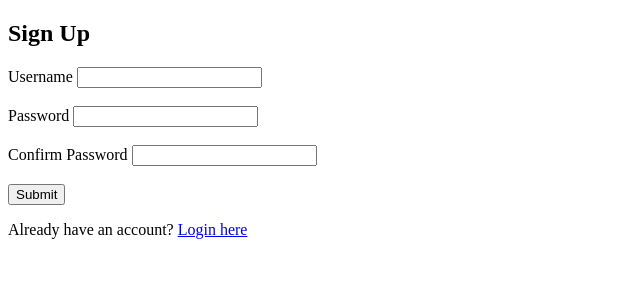
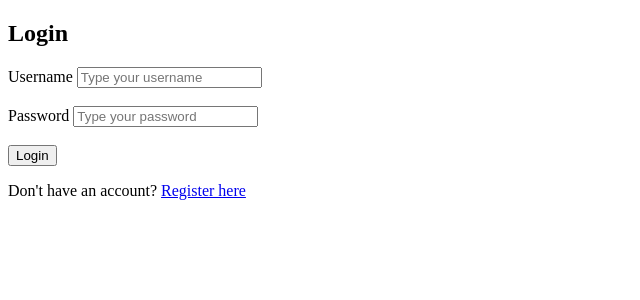
Before and after one commit to DemonAcolyte/Webdev, a PHP site: page / in a window 1280 px wide. Shown: the top 300 px of the page, without its empty margins (0-640 px from the left). Run offline with PHP 8.4, Linux system fonts and the light colour scheme.

Commit message:
removed confirm pass

```diff
--- a/index.php
+++ b/index.php
@@ -1,45 +1,38 @@
-
 
 <!DOCTYPE html>
 <html lang="en">
 <head>
     <meta charset="UTF-8">
     <meta name="viewport" content="width=device-width, initial-scale=1.0">
-    <title>Index</title>
+    <title>Document</title>
     <link rel="stylesheet" href="styles.css" type="text/css">
+
 </head>
 <body>
-    <form action="newUsers.php" method="post" autocomplete="off">
-        <h2>Sign Up</h2>
+<form action="existingUsers.php" method="post" autocomplete="off">
 
-        <div class="grid">
 
-        <div>
-            <label>Username</label>
-            <input type="text" name="username">
+        <div class="login">
+        <h2>Login</h2>
+        <div class="input-group">
+            <label for="username">Username</label>
+            <input type="text" name="username" placeholder="Type your username">
 
         </div>
-        <div>
+        <div class="input-group">
             <br>
             <label>Password</label>
-            <input type="password" name="password">
-
-        </div>
-
-        <div>
-            <br>
-            <label>Confirm Password</label>
-            <input type ="password" name="confirm-password">
-
-        </div>
+            <input type="password" name="password" placeholder = "Type your password">
 
         </div>
         <br>
-        <button type = "submit" name = "submit">Submit</button>
+        <button type ="submit" name = "submit">Login</button>
 
-        <p>Already have an account?
-            <a href="login.php">Login here</a>
+        <p>Don't have an account?
+            <a href="registration.php">Register here</a>
         </p>
+        </div>
+
     </form>
 </body>
 </html>
```
